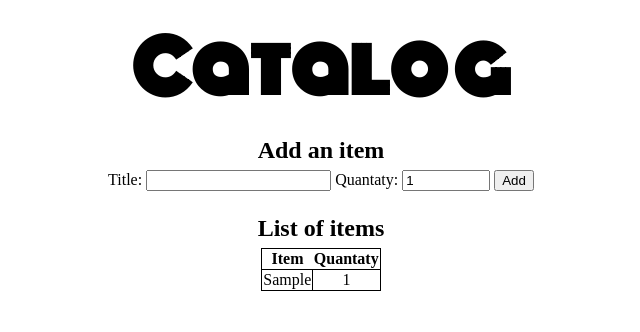
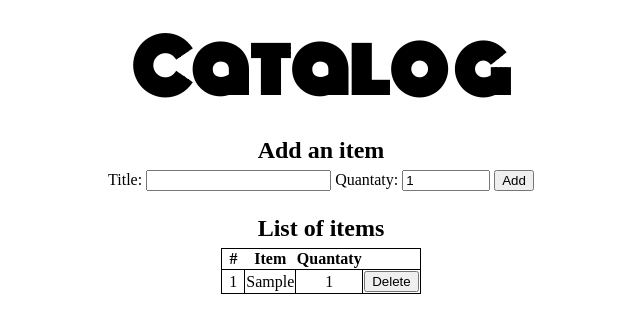
Before and after one commit to starushkja/project-Catalog, a plain HTML site: page index.html in a window 1280 px wide. Both pictures are taken after typing "Sample" into the empty fields and a click on the input "Add". Shown: the whole page, without its empty margins (319-959 px from the left). Drawn offline with Linux system fonts and the light colour scheme.

Commit message:
feat: Delete a row
New column added to the table. The column contains 'Delete' button.

```diff
--- a/designs.js
+++ b/designs.js
@@ -14,8 +14,15 @@ const submit = document.getElementById('MakeCatalog');
   }
 )
 
+
+var i = 0;
+
 function makeList(){
     const row = document.createElement('tr');
+
+    const columnNumber = document.createElement('td');
+    columnNumber.innerHTML = ++i;
+    row.appendChild(columnNumber);
 
     const columnItem = document.createElement('td');
     columnItem.innerHTML = listTitle.value;
@@ -25,12 +32,31 @@ function makeList(){
     columnQuantity.innerHTML = listQa.value;
     row.appendChild(columnQuantity);
 
+    const columnDelete = document.createElement('td');
+
+    const deleteButton = document.createElement('input')
+    deleteButton.type = 'button';
+    deleteButton.value = 'Delete';
+    deleteButton.addEventListener('click',function(event) {
+      deleteRow(event)
+    });
+
+    columnDelete.appendChild(deleteButton);
+
+    //columnDelete.innerHTML = '<input type="button" id="deleteRow" value= "Delete" onclick="deleteRow(event)">';
+    row.appendChild(columnDelete);
+
     listOfItems.append(row);
     listTitle.value ='';
     listQa.value = '1';
 
 }
 
+function deleteRow(event){
+  const delButton = event.target;
+  const rowIndex = delButton.parentElement.parentElement.rowIndex
+  listOfItems.deleteRow(rowIndex);
+}
 
 function makeGrid() {
 
--- a/index.html
+++ b/index.html
@@ -15,6 +15,7 @@
         Quantaty:
         <input type="number" id="inputQa" name="Quantaty" min="1" value="1">
         <input type="submit" value= "Add">
+
     </form>
 
 
@@ -22,8 +23,11 @@
     <h2>List of items</h2>
     <table id="listBook">
       <tr>
+        <th>#</th>
         <th>Item</th>
         <th>Quantaty</th>
+        <th></th>
+
       </tr>
      </table>
 
```
